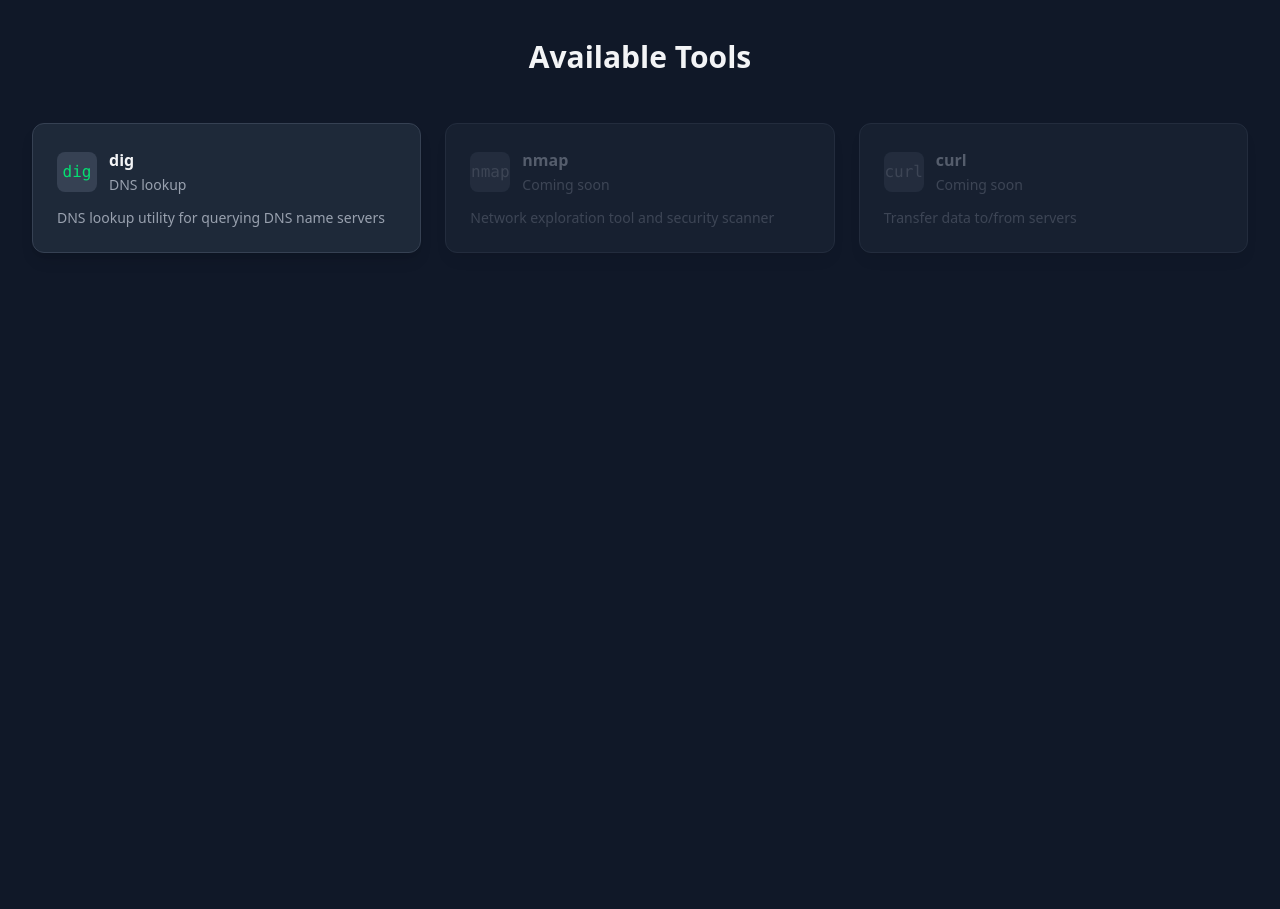
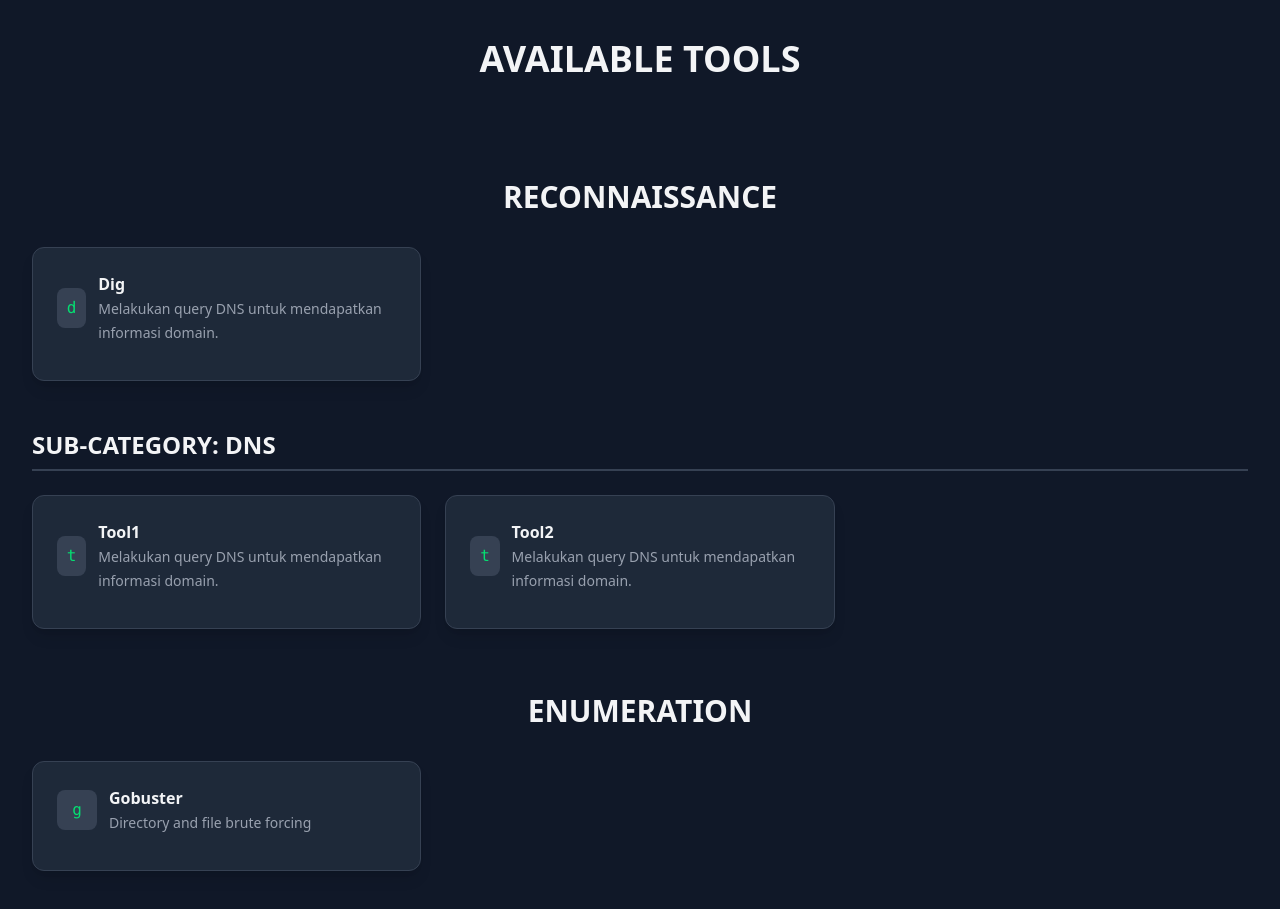
Before and after one commit to Wyze00/Prompt-Generator, a Nuxt app: page / in a window 1280 px wide. Shown: the part 960-1869 px from the top of the page. Before the commit the page ends 1293 px from the top, so only its background shows below. Built offline with nearby package versions, Linux system fonts and the light colour scheme.

Commit message:
update index jadi interaktif

```diff
--- /dev/null
+++ b/app/components/ToolCardGrid.vue
@@ -0,0 +1,58 @@
+<template>
+  <div>
+    <div class="grid md:grid-cols-2 lg:grid-cols-3 gap-6">
+      <template v-for="(item, key) in data" :key="key">
+
+        <NuxtLink v-if="isTool(item)" :to="`${basePath}/${key}`" class="card hover:border-green-500 transition-colors duration-200 group">
+          <div class="flex items-center mb-3">
+            <div class="w-10 h-10 bg-gray-700 rounded-lg flex items-center justify-center mr-3">
+              <span class="font-mono text-green-400">{{ item.name.slice(0,1) }}</span>
+            </div>
+            <div>
+              <h3 class="font-semibold text-gray-100 font-bold">{{ formatToolName(item.name) }}</h3>
+              <span class="text-sm text-gray-400">{{ getToolSubtitle(item) }}</span>
+            </div>
+          </div>
+          <!-- <p class="text-gray-400 text-sm group-hover:text-gray-300">
+            {{ item.description }}
+          </p> -->
+        </NuxtLink>
+
+      </template>
+    </div>
+
+    <template v-for="(item, key) in data" :key="key">
+      <div v-if="!isTool(item)" class="mt-12">
+        <h3 class="text-2xl font-bold text-gray-100 mb-6 uppercase border-b-2 border-gray-700 pb-2">
+          Sub-Category: {{ key }}
+        </h3>
+        <ToolCardGrid
+          :data="item"
+          :base-path="`${basePath}/${key}`"
+        />
+      </div>
+    </template>
+  </div>
+</template>
+
+<script setup lang="ts">
+import type { ITool } from '../../types/interfaces';
+
+defineProps<{
+  data: Record<string, any>;
+  basePath: string;
+}>();
+
+const isTool = (item: any): item is ITool => {
+  return item && typeof item === 'object' && 'command' in item;
+};
+
+const formatToolName = (name: string | undefined) => {
+  if (!name) return '';
+  return name.charAt(0).toUpperCase() + name.slice(1);
+};
+
+const getToolSubtitle = (item: ITool) => {
+    return item.command?.[0]?.description || item.description;
+}
+</script>
--- a/app/components/ToolPageLayout.vue
+++ b/app/components/ToolPageLayout.vue
@@ -9,7 +9,7 @@
           <span v-else class="text-green-400">{{ crumb.name }}</span>
         </template>
       </div>
-      <h1 class="text-4xl font-bold text-gray-100">{{ tool.name }} Command Generator</h1>
+      <h1 class="text-4xl font-bold text-gray-100">{{ tool.name.slice(0,1).toUpperCase() + tool.name.slice(1) }} Command Generator</h1>
       <p class="text-xl text-gray-300 mt-2">{{ tool.description }}</p>
     </div>
 
--- a/app/pages/enumeration/index.vue
+++ b/app/pages/enumeration/index.vue
@@ -1,5 +1,5 @@
 <template>
-  <div class="max-w-7xl mx-auto px-4 sm:px-6 lg:px-8 py-8">
+  <div class="max-w-7xl mx-auto px-4 sm:px-6 lg:px-8 py-8 min-h-dvh">
     <div class="card">
       <h1 class="text-4xl font-bold text-gray-100 mb-6">Enumertion Tools</h1>
 
--- a/app/pages/index.vue
+++ b/app/pages/index.vue
@@ -72,59 +72,30 @@
       </section>
 
       <!-- Tools Preview -->
-      <section class="py-20">
+      <section id="available-tools" class="py-20">
       <div class="max-w-7xl mx-auto px-4 sm:px-6 lg:px-8">
-          <h2 class="text-3xl font-bold text-center text-gray-100 mb-12">
-            Available Tools
+        <h1 class="text-4xl font-bold text-center text-gray-100 mb-25">
+          AVAILABLE TOOLS
+        </h1>
+
+        <div class="space-y-16">
+          <div v-for="category in toolCategories" :key="category.name">
+            <h2 class="text-3xl font-bold text-gray-100 mb-8 uppercase text-center">
+              {{ category.name }}
             </h2>
-
-          <div class="grid md:grid-cols-2 lg:grid-cols-3 gap-6">
-            <NuxtLink to="/recon/dig" class="card hover:border-green-500 transition-colors duration-200 group">
-              <div class="flex items-center mb-3">
-                <div class="w-10 h-10 bg-gray-700 rounded-lg flex items-center justify-center mr-3">
-                  <span class="font-mono text-green-400">dig</span>
-                </div>
-                <div>
-                  <h3 class="font-semibold text-gray-100">dig</h3>
-                  <span class="text-sm text-gray-400">DNS lookup</span>
+            <ToolCardGrid
+              :data="category.data"
+              :base-path="category.basePath"
+            />
           </div>
         </div>
-              <p class="text-gray-400 text-sm group-hover:text-gray-300">
-                DNS lookup utility for querying DNS name servers
-              </p>
-            </NuxtLink>
 
-            <div class="card opacity-50">
-              <div class="flex items-center mb-3">
-                <div class="w-10 h-10 bg-gray-700 rounded-lg flex items-center justify-center mr-3">
-                  <span class="font-mono text-gray-500">nmap</span>
-                </div>
-                <div>
-                  <h3 class="font-semibold text-gray-400">nmap</h3>
-                  <span class="text-sm text-gray-500">Coming soon</span>
-                </div>
-              </div>
-              <p class="text-gray-500 text-sm">
-                Network exploration tool and security scanner
-              </p>
-            </div>
-
-            <div class="card opacity-50">
-              <div class="flex items-center mb-3">
-                <div class="w-10 h-10 bg-gray-700 rounded-lg flex items-center justify-center mr-3">
-                  <span class="font-mono text-gray-500">curl</span>
-                </div>
-                <div>
-                  <h3 class="font-semibold text-gray-400">curl</h3>
-                  <span class="text-sm text-gray-500">Coming soon</span>
-                </div>
-              </div>
-              <p class="text-gray-500 text-sm">
-                Transfer data to/from servers
-              </p>
-            </div>
-          </div>
       </div>
     </section>
   </div>
 </template>
+
+<script setup lang="ts">
+import { toolCategories } from '../../data/tools';
+import ToolCardGrid from '~/components/ToolCardGrid.vue';
+</script>
--- a/app/pages/recon/index.vue
+++ b/app/pages/recon/index.vue
@@ -1,5 +1,5 @@
 <template>
-  <div class="max-w-7xl mx-auto px-4 sm:px-6 lg:px-8 py-8">
+  <div class="max-w-7xl mx-auto px-4 sm:px-6 lg:px-8 py-8 min-h-dvh">
     <div class="card">
       <h1 class="text-4xl font-bold text-gray-100 mb-6">Reconnaissance Tools</h1>
 
--- /dev/null
+++ b/data/tools.ts
@@ -0,0 +1,19 @@
+import { enumeration } from './enumeration/index';
+import { recon } from './recon/index';
+// Nantinya, impor kategori lain di sini
+// import { allFuzzingTools } from '~/data/fuzzing';
+
+// Ini adalah "variable array" yang Anda inginkan
+export const toolCategories = [
+  {
+    name: 'Reconnaissance', // Nama yang akan ditampilkan sebagai judul
+    basePath: '/recon',    // Path dasar untuk URL
+    data: recon,   // Objek data dari index kategori
+  },
+  {
+    name: 'Enumeration',
+    basePath: '/enumeration',
+    data: enumeration,
+  },
+  // ... tambahkan objek untuk kategori baru di sini
+];
```
Lines whose indentation alone changed are shown as unchanged.
